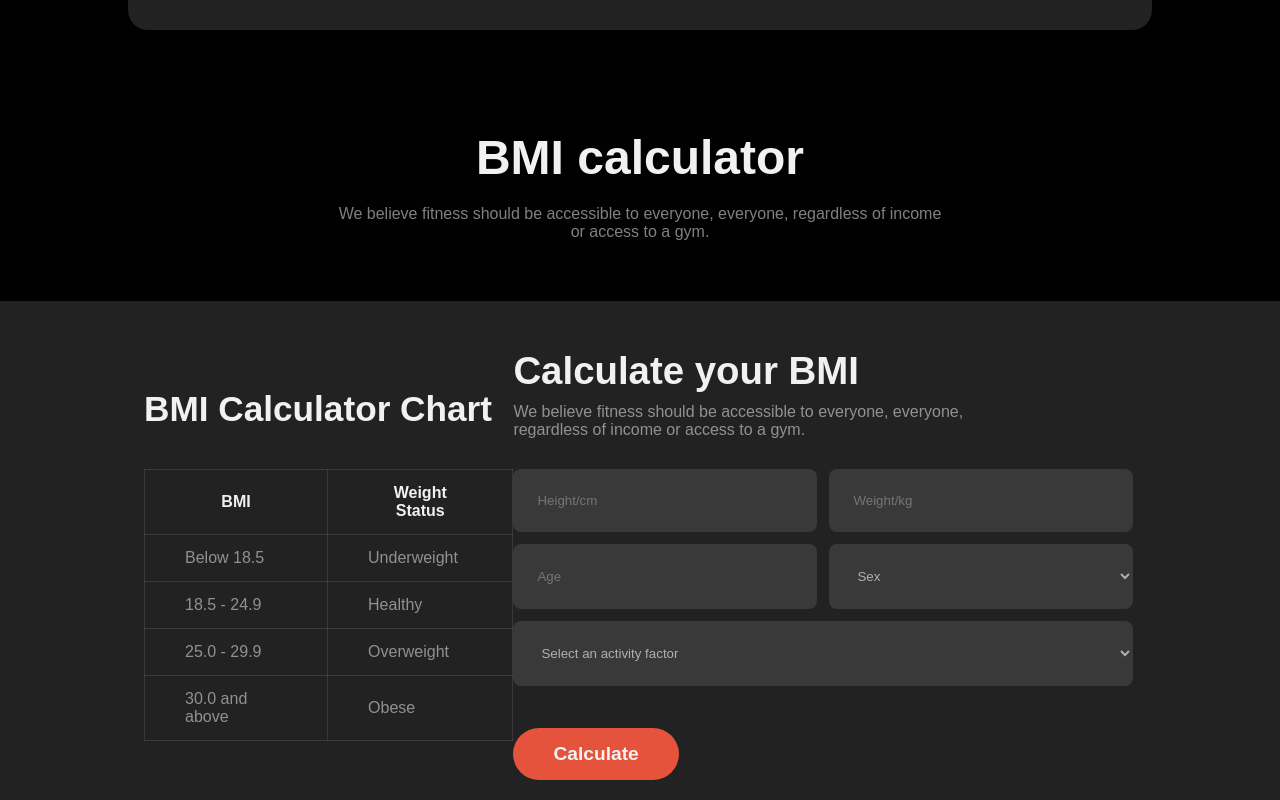
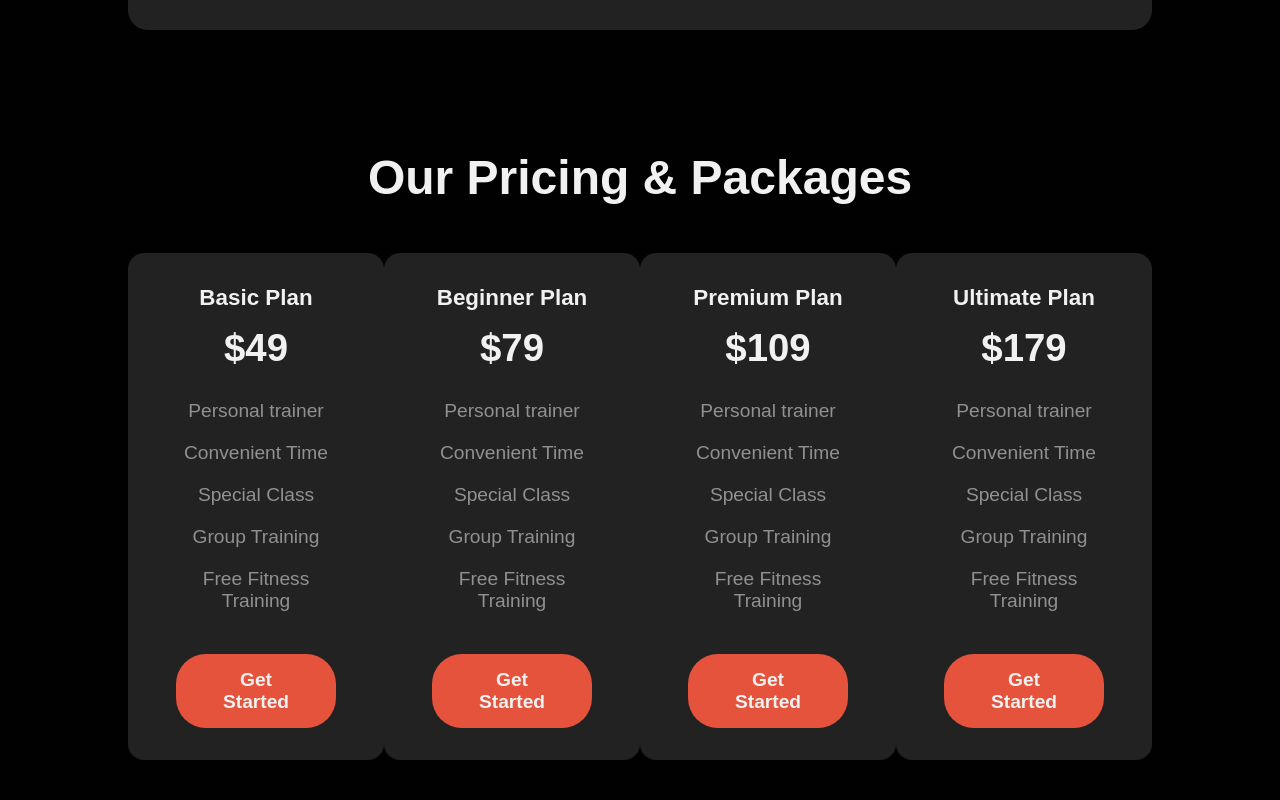
Before and after one commit to AbedFasir/Batch-10_Assignment-2, a plain HTML site: page index.html in a window 1280 px wide. Shown: the part 1680-2480 px from the top of the page. Drawn offline with Linux system fonts and the light colour scheme; a web font is replaced by a local one.

Commit message:
added pricing section

```diff
--- a/index.html
+++ b/index.html
@@ -93,6 +93,67 @@
 
             <div class="run-img">
                <img src="images/run.jpg" alt="">
+            </div>
+         </div>
+      </section>
+
+      <section class="plans container">
+         <h1>Our Pricing & Packages</h1>
+         <div class="plans-container">
+            <div class="plan">
+               <h4>Basic Plan</h4>
+               <h3>$49</h3>
+               <ul>
+                  <li>Personal trainer</li>
+                  <li>Convenient Time</li>
+                  <li>Special Class</li>
+                  <li>Group Training</li>
+                  <li>Free Fitness Training</li>
+               </ul>
+
+               <button class="get-started">Get Started</button>
+            </div>
+
+            <div class="plan">
+               <h4>Beginner Plan</h4>
+               <h3>$79</h3>
+               <ul>
+                  <li>Personal trainer</li>
+                  <li>Convenient Time</li>
+                  <li>Special Class</li>
+                  <li>Group Training</li>
+                  <li>Free Fitness Training</li>
+               </ul>
+
+               <button class="get-started">Get Started</button>
+            </div>
+
+            <div class="plan">
+               <h4>Premium Plan</h4>
+               <h3>$109</h3>
+               <ul>
+                  <li>Personal trainer</li>
+                  <li>Convenient Time</li>
+                  <li>Special Class</li>
+                  <li>Group Training</li>
+                  <li>Free Fitness Training</li>
+               </ul>
+
+               <button class="get-started">Get Started</button>
+            </div>
+
+            <div class="plan">
+               <h4>Ultimate Plan</h4>
+               <h3>$179</h3>
+               <ul>
+                  <li>Personal trainer</li>
+                  <li>Convenient Time</li>
+                  <li>Special Class</li>
+                  <li>Group Training</li>
+                  <li>Free Fitness Training</li>
+               </ul>
+
+               <button class="get-started">Get Started</button>
             </div>
          </div>
       </section>
@@ -220,17 +281,6 @@
             </div>
          </div>
       </section>
-
-      <section class="Offers container">
-         <div class="offers-container">
-            <h2>Get our gym's special offers</h2>
-         <h3>and the Latest CrossFit Tips and Tricks!</h3>
-         <div class="sub">
-            <input type="text" name="" id="email" placeholder="Enter your e-mail address">
-            <button type="submit">SUBSCRIBE</button>
-         </div>
-         </div>
-      </section>
    </main>
 
    <footer class="">
--- a/style.css
+++ b/style.css
@@ -239,6 +239,57 @@ header nav a {
 .run-img img {
    width: 100%;
    border-radius: 15px;
+}
+
+.plans h1 {
+   font-size: 3rem;
+   font-weight: 800;
+   text-align: center;
+}
+
+.plan h4 {
+   font-size: 1.4rem;
+   text-align: center;
+   margin-bottom: 15px;
+}
+
+.plan h3 {
+   font-size: 2.4rem;
+   text-align: center;
+   margin-bottom: 30px;
+}
+
+.plans-container {
+   margin-top: 3rem;
+   display: flex;
+   justify-content: space-around;
+   align-items: center;
+}
+
+.plan {
+   background-color: rgb(34, 34, 34);
+   padding: 2rem 3rem;
+   border-radius: 1rem;
+}
+
+.plan li {
+   color: rgba(255, 255, 255, 0.5);
+   font-size: 1.2rem;
+   list-style: none;
+   margin-bottom: 20px;
+   text-align: center;
+}
+
+.plan .get-started {
+   margin-top: 1.4rem;
+   font-size: 1.2rem;
+   font-weight: 700;
+   color: #f1f1f1;
+   background-color:  var(--primary-color);
+   border: none;
+   padding: 15px 40px;
+   border-radius: 30px;
+   cursor: pointer;
 }
 
 .calculator-container {
```
